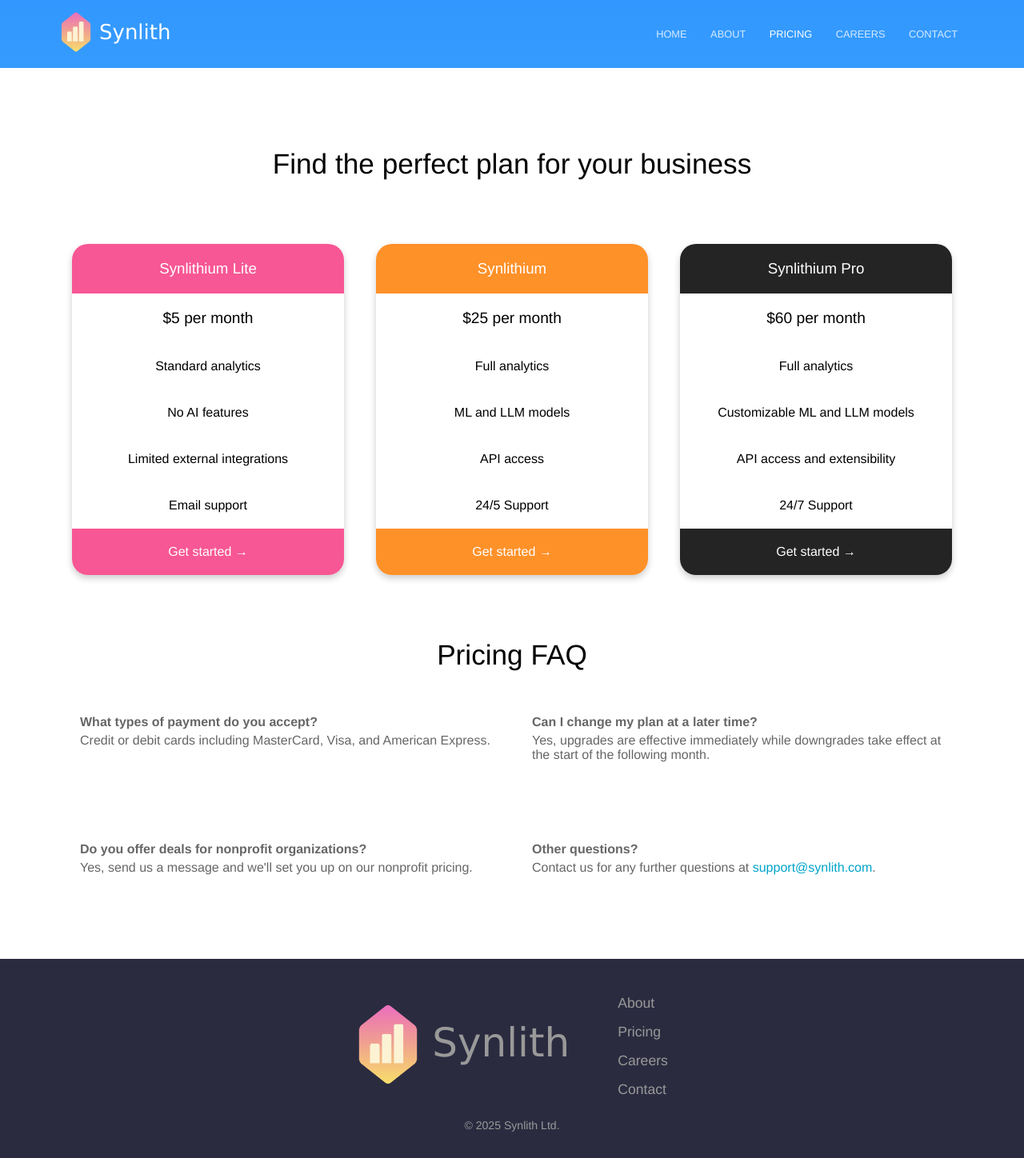
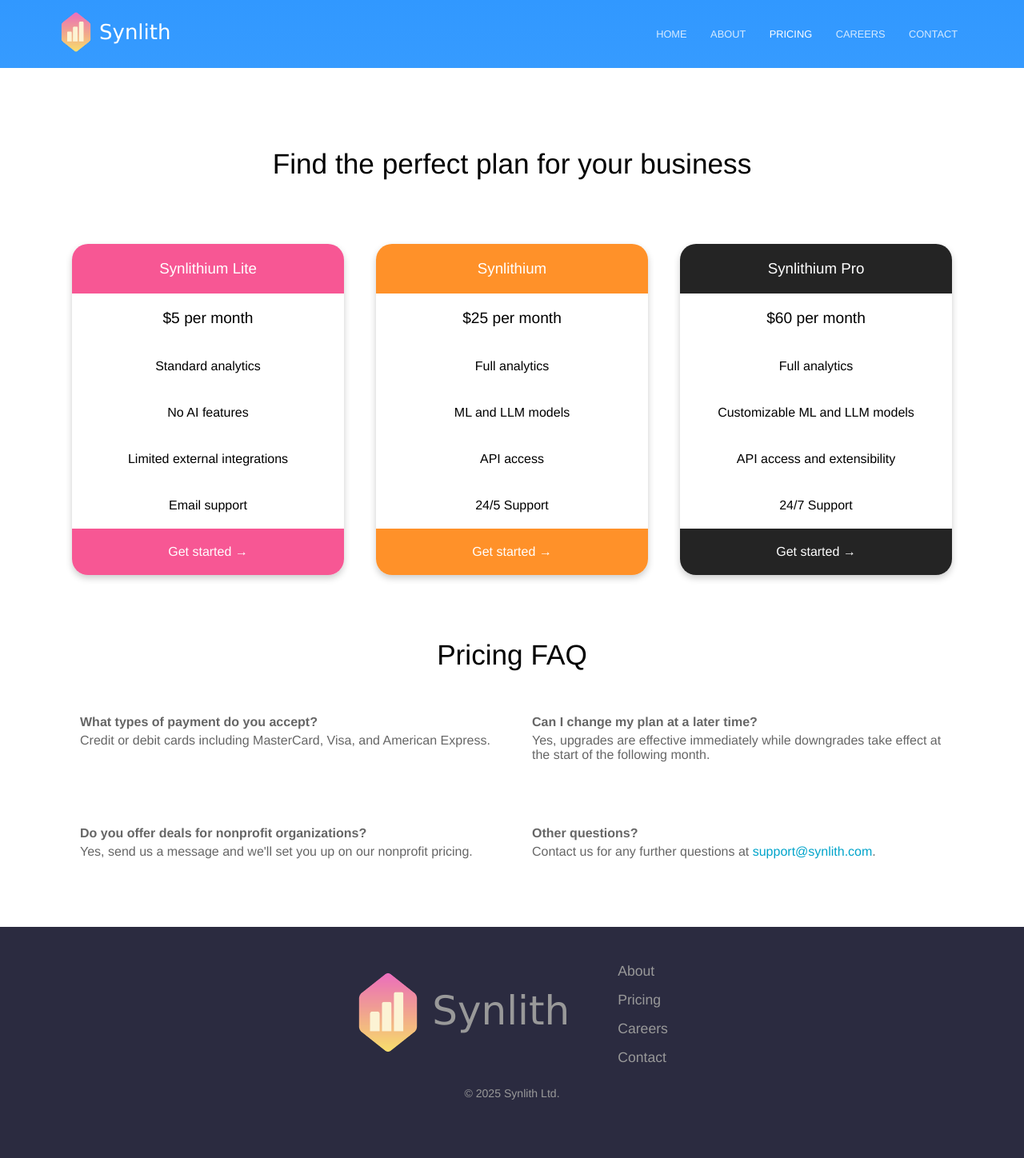
Before and after one commit to derpyjim/PRSyn, a Jekyll site: the page built from pricing.html, in a window 1280 px wide. Shown: the whole page at 80% size. Built offline with Jekyll 4.4.1, drawn with Linux system fonts in a browser that asks for light colours; after the commit the page ends 1408 px from its top, so only the background shows below that.

Commit message:
Update pricing.scss

```diff
--- a/_sass/pricing.scss
+++ b/_sass/pricing.scss
@@ -55,6 +55,7 @@
 	div {
 		break-inside: avoid;
 		padding: 25px 0;
+		margin-bottom: -20px;
 	}
 
 	dt {
```
